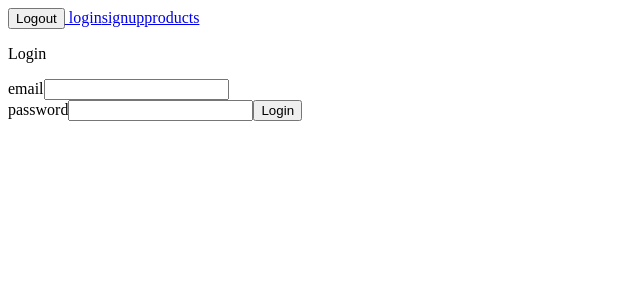
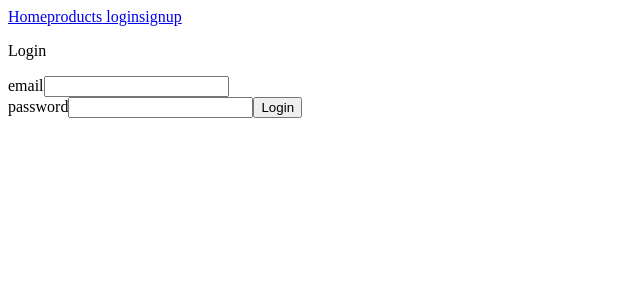
Before and after one commit to al-amiir/mern-authntication-system, a React (Create React App) app: page /login in a window 1280 px wide. Shown: the top 300 px of the page, without its empty margins (0-640 px from the left). Built offline with nearby package versions, Linux system fonts and the light colour scheme.

Commit message:
Add header condition

```diff
--- a/package.json
+++ b/package.json
@@ -27,7 +27,7 @@
     "test": "react-scripts test",
     "eject": "react-scripts eject"
   },
-  "proxy": "http://localhost:5000",
+  "proxy": "http://localhost:6000",
   "eslintConfig": {
     "extends": [
       "react-app",
--- a/src/App.js
+++ b/src/App.js
@@ -8,13 +8,14 @@ import ProductsPage from "./pages/ProductsPage";
 import LogInPage from "./pages/LogInPage";
 
 const App = () => {
+  const [loggInCondition, setloggInCondition] = useState(false);
   return (
     <div>
-      <Navbar />
+      <Navbar loggInCondition={loggInCondition} setloggInCondition={setloggInCondition} />
 
       <Routes>
         <Route path="/" element={<Home />} />
-        <Route path="/login" element={<LogInPage />} />
+        <Route path="/login" element={<LogInPage setloggInCondition={setloggInCondition} />} />
         <Route path="/signup" element={<SignUpPage />} />
         <Route path="/products" exact element={<ProductsPage />} />
       </Routes>
--- a/src/components/Navbar.jsx
+++ b/src/components/Navbar.jsx
@@ -1,18 +1,33 @@
 import React from "react";
 import { Link } from "react-router-dom";
+import { useNavigate } from "react-router-dom";
 
-const Navbar = () => {
+const Navbar = ({ loggInCondition, setloggInCondition }) => {
+  const navigate = useNavigate();
   function handleLogout() {
     fetch("/logout")
       .then((res) => res.json())
-      .then((res) => console.log(res));
+      .then((res) => {
+        setloggInCondition(false);
+        navigate("/");
+      });
   }
   return (
     <div>
-      <button onClick={handleLogout}>Logout</button>
-      <Link to="/login"> login</Link>
-      <Link to="/signup">signup</Link>
-      <Link to="/products">products</Link>
+      {loggInCondition ? (
+        <>
+          <button onClick={handleLogout}>Logout</button>
+          <Link to="/">Home</Link>
+          <Link to="/products">products</Link>
+        </>
+      ) : (
+        <>
+          <Link to="/">Home</Link>
+          <Link to="/products">products</Link>
+          <Link to="/login"> login</Link>
+          <Link to="/signup">signup</Link>
+        </>
+      )}
     </div>
   );
 };
--- a/src/pages/LogInPage.jsx
+++ b/src/pages/LogInPage.jsx
@@ -1,7 +1,7 @@
 import React, { useState } from "react";
 import { useNavigate } from "react-router-dom";
 
-const LogInPage = () => {
+const LogInPage = ({ setloggInCondition }) => {
   const navigate = useNavigate();
 
   const [emailValue, setEmailValue] = useState("");
@@ -20,7 +20,10 @@ const LogInPage = () => {
     })
       .then((res) => res.json())
       .then((res) => {
-        if (res.message === "success") navigate("/");
+        if (res.message === "success") {
+          setloggInCondition(true);
+          navigate("/");
+        }
       });
   }
 
```
Also changed, not shown: 1 other file (tests, documents, lock files or other folders).
